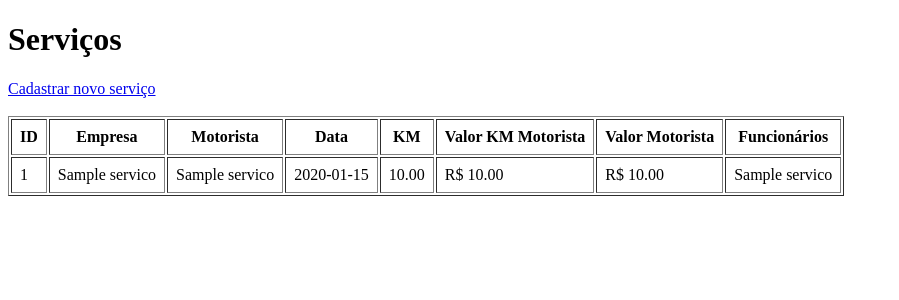
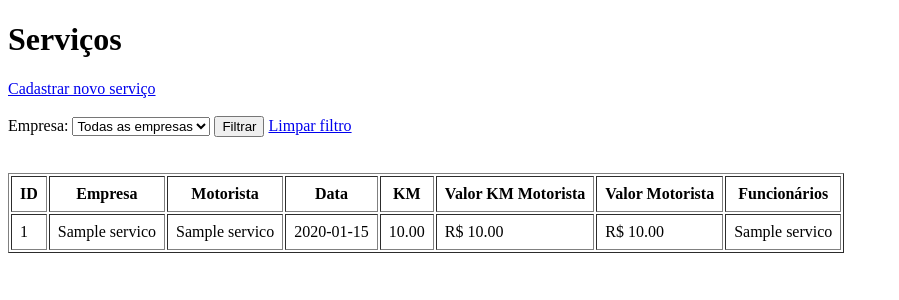
Before and after one commit to Felip-Git/plmil-transportes, a Flask app: page /servicos in a window 1280 px wide. Shown: the top 300 px of the page, without its empty margins (0-899 px from the left). Run offline with Flask 3, Linux system fonts and the light colour scheme; a database or web service that is not in the repository returns one stand-in record (values such as "Sample title"); some libraries are stand-ins or nearby versions.

Commit message:
feat: Adicionando o filtro dos registros por empresa

```diff
--- a/app.py
+++ b/app.py
@@ -19,6 +19,7 @@ from database import (
     buscar_funcionarios_por_empresa,
     inserir_funcionario,
     buscar_servicos,
+    buscar_servicos_por_empresa,
     inserir_servico
 )
 
@@ -138,11 +139,29 @@ def funcionarios_por_empresa(empresa_id):
 
 @app.route("/servicos")
 def servicos():
-    lista_servicos = buscar_servicos()
+
+    empresa_id = request.args.get("empresa_id")
+
+
+    if empresa_id:
+
+        lista_servicos = buscar_servicos_por_empresa(
+            empresa_id
+        )
+
+    else:
+
+        lista_servicos = buscar_servicos()
+
+
+    lista_empresas = buscar_empresas()
+
 
     return render_template(
         "servicos.html",
-        servicos=lista_servicos
+        servicos=lista_servicos,
+        empresas=lista_empresas,
+        empresa_selecionada=empresa_id
     )
 
 
--- a/database.py
+++ b/database.py
@@ -237,6 +237,68 @@ def buscar_servicos():
     return servicos
 
 
+def buscar_servicos_por_empresa(empresa_id):
+    conexao = conectar_banco()
+
+    cursor = conexao.cursor()
+
+    cursor.execute(
+        """
+        SELECT
+            s.id,
+            e.nome,
+            m.nome,
+            s.data,
+            s.km,
+            s.valor_km_motorista,
+            s.km * s.valor_km_motorista AS valor_motorista,
+
+            COALESCE(
+                STRING_AGG(
+                    f.nome,
+                    ', '
+                    ORDER BY f.nome
+                ),
+                'Nenhum funcionário'
+            ) AS funcionarios
+
+        FROM servico s
+
+        JOIN empresa e
+            ON s.empresa_id = e.id
+
+        JOIN motorista m
+            ON s.motorista_id = m.id
+
+        LEFT JOIN servico_funcionario sf
+            ON s.id = sf.servico_id
+
+        LEFT JOIN funcionario f
+            ON sf.funcionario_id = f.id
+
+        WHERE s.empresa_id = %s
+
+        GROUP BY
+            s.id,
+            e.nome,
+            m.nome,
+            s.data,
+            s.km,
+            s.valor_km_motorista
+
+        ORDER BY s.id;
+        """,
+        (empresa_id,)
+    )
+
+    servicos = cursor.fetchall()
+
+    cursor.close()
+    conexao.close()
+
+    return servicos
+
+
 def inserir_servico(
     empresa_id,
     motorista_id,
--- a/templates/servicos.html
+++ b/templates/servicos.html
@@ -15,6 +15,56 @@
     <a href="/servicos/cadastrar">
         Cadastrar novo serviço
     </a>
+
+
+    <br><br>
+
+
+    <form method="GET" action="/servicos">
+
+        <label for="empresa_id">
+            Empresa:
+        </label>
+
+
+        <select
+            id="empresa_id"
+            name="empresa_id"
+        >
+
+            <option value="">
+                Todas as empresas
+            </option>
+
+
+            {% for empresa in empresas %}
+
+            <option
+                value="{{ empresa[0] }}"
+                {% if empresa_selecionada == empresa[0]|string %}
+                    selected
+                {% endif %}
+            >
+
+                {{ empresa[1] }}
+
+            </option>
+
+            {% endfor %}
+
+        </select>
+
+
+        <button type="submit">
+            Filtrar
+        </button>
+
+
+        <a href="/servicos">
+            Limpar filtro
+        </a>
+
+    </form>
 
 
     <br><br>
@@ -114,7 +164,7 @@
     {% else %}
 
     <p>
-        Nenhum serviço cadastrado.
+        Nenhum serviço encontrado.
     </p>
 
     {% endif %}
```
